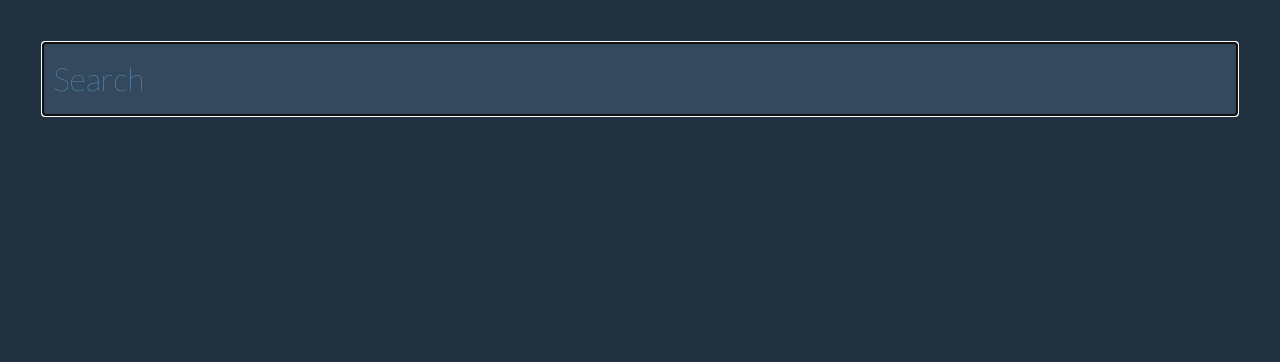
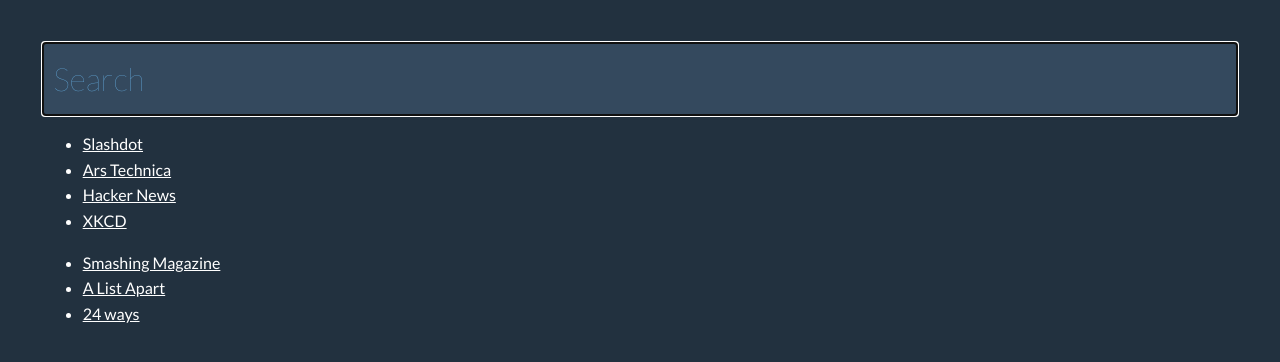
Before and after one commit to mseymour/homepage, a plain HTML site: page index.html in a window 1280 px wide. Drawn offline with Linux system fonts and the light colour scheme.

Commit message:
Added some basic links to the homepage.

```diff
--- a/index.html
+++ b/index.html
@@ -13,6 +13,19 @@
       <ul class="searchselectors hidden"></ul>
       <div class="actions"><input type="submit" class="submit"></div>
     </form>
+    <div class="links">
+      <ul>
+        <li><a href="http://slashdot.org/">Slashdot</a></li>
+        <li><a href="http://arstechnica.com/">Ars Technica</a></li>
+        <li><a href="http://news.ycombinator.com/">Hacker News</a></li>
+        <li><a href="http://xkcd.com/">XKCD</a></li>
+      </ul>
+      <ul>
+        <li><a href="http://smashingmagazine.com/">Smashing Magazine</a></li>
+        <li><a href="http://alistapart.com/">A List Apart</a></li>
+        <li><a href="http://24ways.org/">24 ways</a></li>
+      </ul>
+    </div>
   </main>
   <script src="js/jquery-2.1.1.min.js"></script>
   <script src="js/app.js"></script>
```
